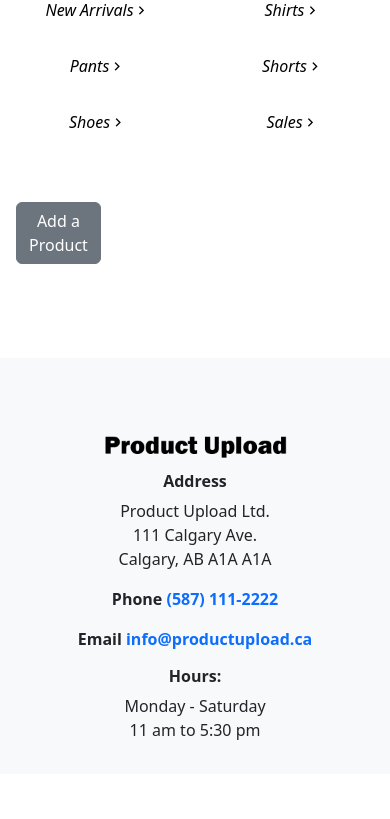
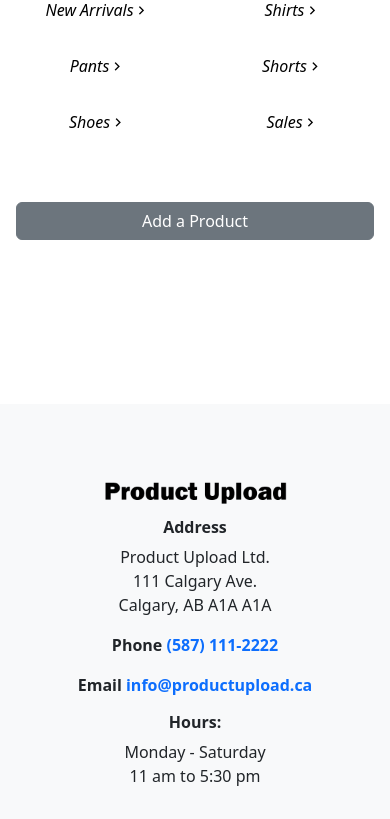
Before and after one commit to Zwill1/PHP-PRODUCT-UPLOAD-V2, a PHP site: page /PHP-PRODUCT-UPLOAD-v2/admin/account.php in a window 390 px wide. Shown: the part 154-973 px from the top of the page. Before the commit the page ends 894 px from the top, so only its background shows below. Run offline with PHP 8.4, Linux system fonts and the light colour scheme; the visitor is signed in with stand-in values (Sample User, id 1); data that the repository does not hold is empty.

Commit message:
added responsiveness to backend cards

```diff
--- a/admin/account.php
+++ b/admin/account.php
@@ -44,12 +44,12 @@
 
 <div class="container-fluid py-5 px-0">
     <div class="row mx-0">
-        <div class="col-3">
+        <div class="col-lg-12 col-xl-3">
             <nav class="nav flex-column">
                 <a class="btn btn-secondary m-1" type="button" href="#" data-bs-toggle="modal" data-bs-target="#exampleModal">Add a Product</a>
             </nav>
         </div>
-        <div class="col-9">
+        <div class="col-lg-12 col-xl-9">
             <div class="row">
 
             <?php
@@ -73,7 +73,7 @@
             ?>
 
             <?php foreach ($results as $row): ?>
-                    <div class="col-sm-12 col-md-6 col-lg-4 col-xl-3 p-0">
+                    <div class="col-sm-12 col-md-6 col-lg-3 col-xl-3 p-0">
                         <div class="border rounded-none border-8 border-solid border-gray-800 m-2">
 
                             <div class="card px-2 rounded-0 py-3 border-transparent" id="product-<?php echo htmlspecialchars($row['prodid']); ?>">
```
